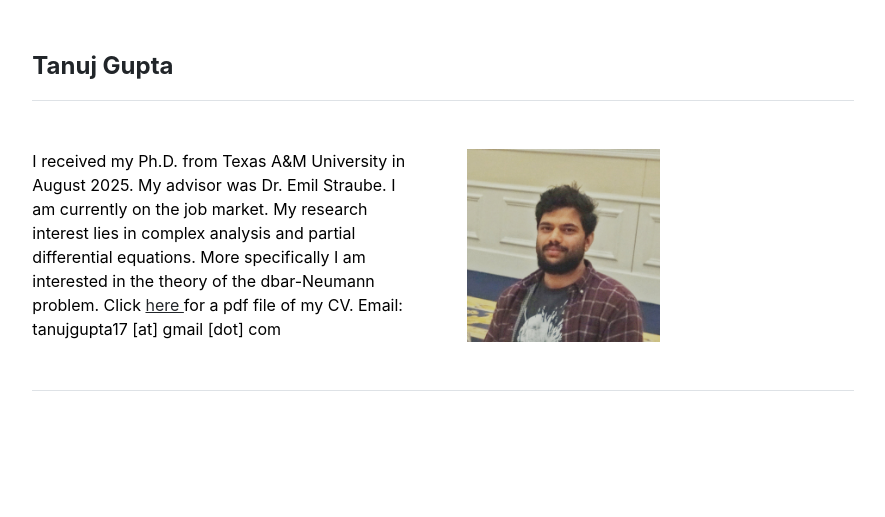
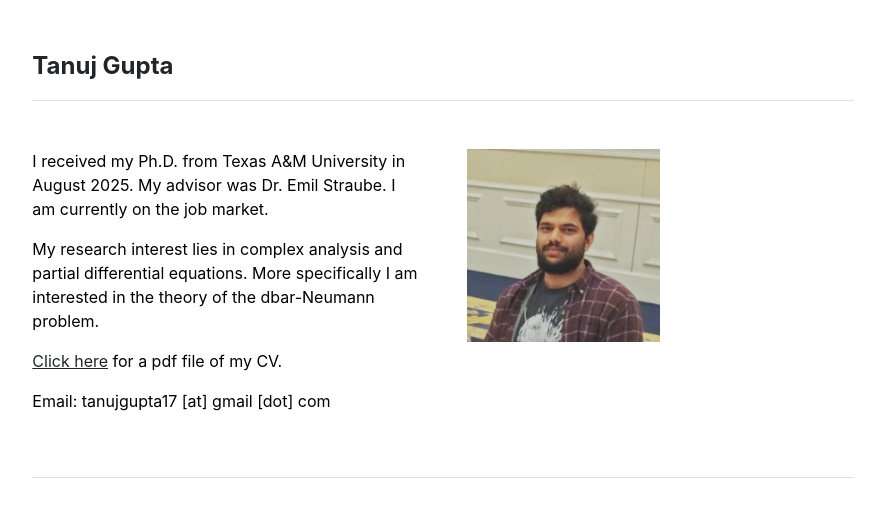
Before and after one commit to tanujmath/tanujmath.github.io, a Jekyll site: the page built from index.md, in a window 1280 px wide. Shown: the top 517 px of the page, without its empty margins (197-1082 px from the left). Built offline with Jekyll 4.4.1, drawn with Linux system fonts in a browser that asks for light colours; part of the change alters nothing that is shown.

```diff
--- a/_layouts/home.html
+++ b/_layouts/home.html
@@ -4,10 +4,10 @@ layout: default
 
 <div class="row g-5 mb-5">
   <div class="col-md-6">
-    I received my Ph.D. from Texas A&M University in August 2025. My advisor was Dr. Emil Straube. I am currently on the job market.
-    My research interest lies in complex analysis and partial differential equations. More specifically I am interested in the theory of the dbar-Neumann problem.
-    Click <a href="https://drive.google.com/file/d/18zDha0brU0CGyl3COPnVT7g_TQdlMY6r/view?usp=drive_link"> here </a> for a pdf file of my CV.
-    Email: tanujgupta17 [at] gmail [dot] com
+    <p>I received my Ph.D. from Texas A&M University in August 2025. My advisor was Dr. Emil Straube. I am currently on the job market.</p>
+    <p>My research interest lies in complex analysis and partial differential equations. More specifically I am interested in the theory of the dbar-Neumann problem.</p>
+    <p><a href="https://drive.google.com/file/d/1b-o5Sh3yq1LwCTM7nwcN79B6ABbqo9MT/view?usp=sharing">Click here</a> for a pdf file of my CV.</p>
+    <p>Email: tanujgupta17 [at] gmail [dot] com </p>
   </div>
   <div class="col-md-6">
     <img src="{{ site.github.url }}/assets/img/tanuj.jpeg" alt="Tanuj" width="50%">
```
